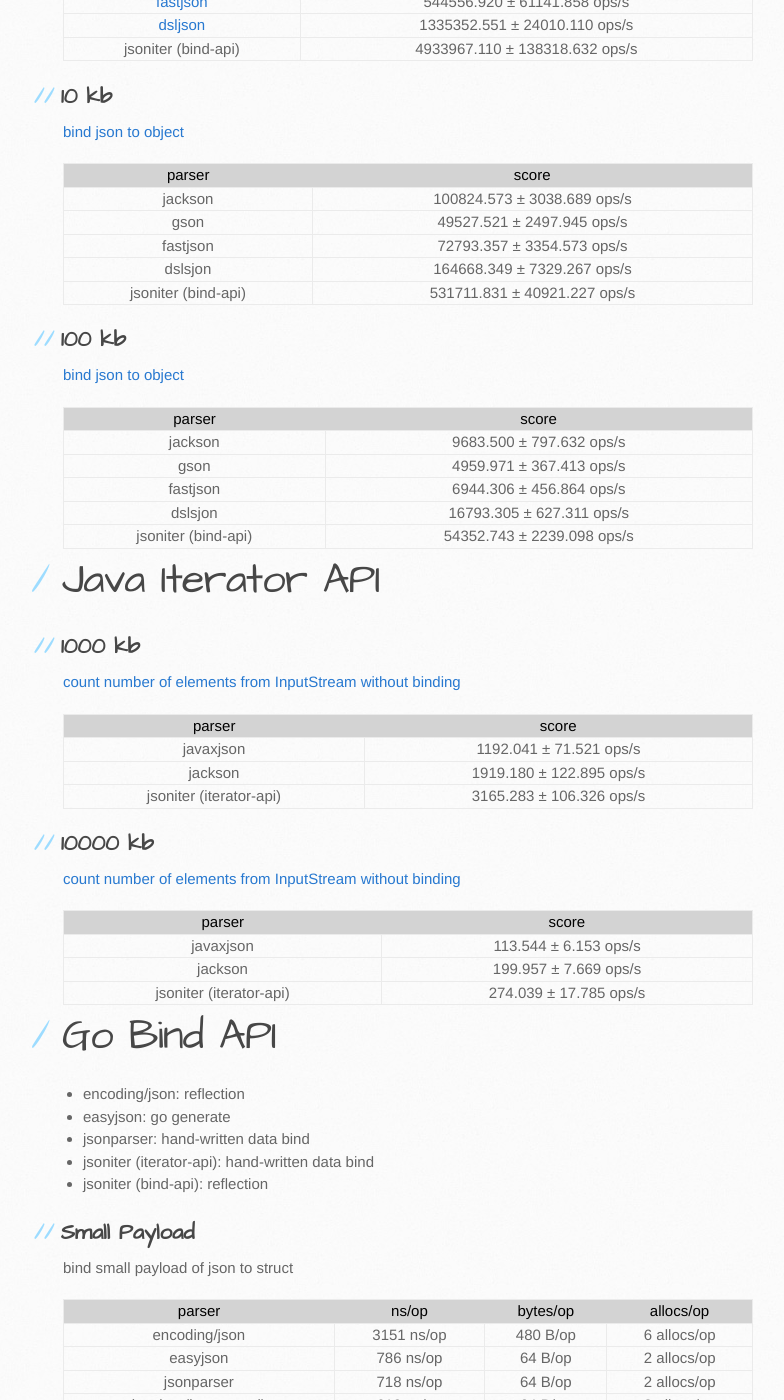
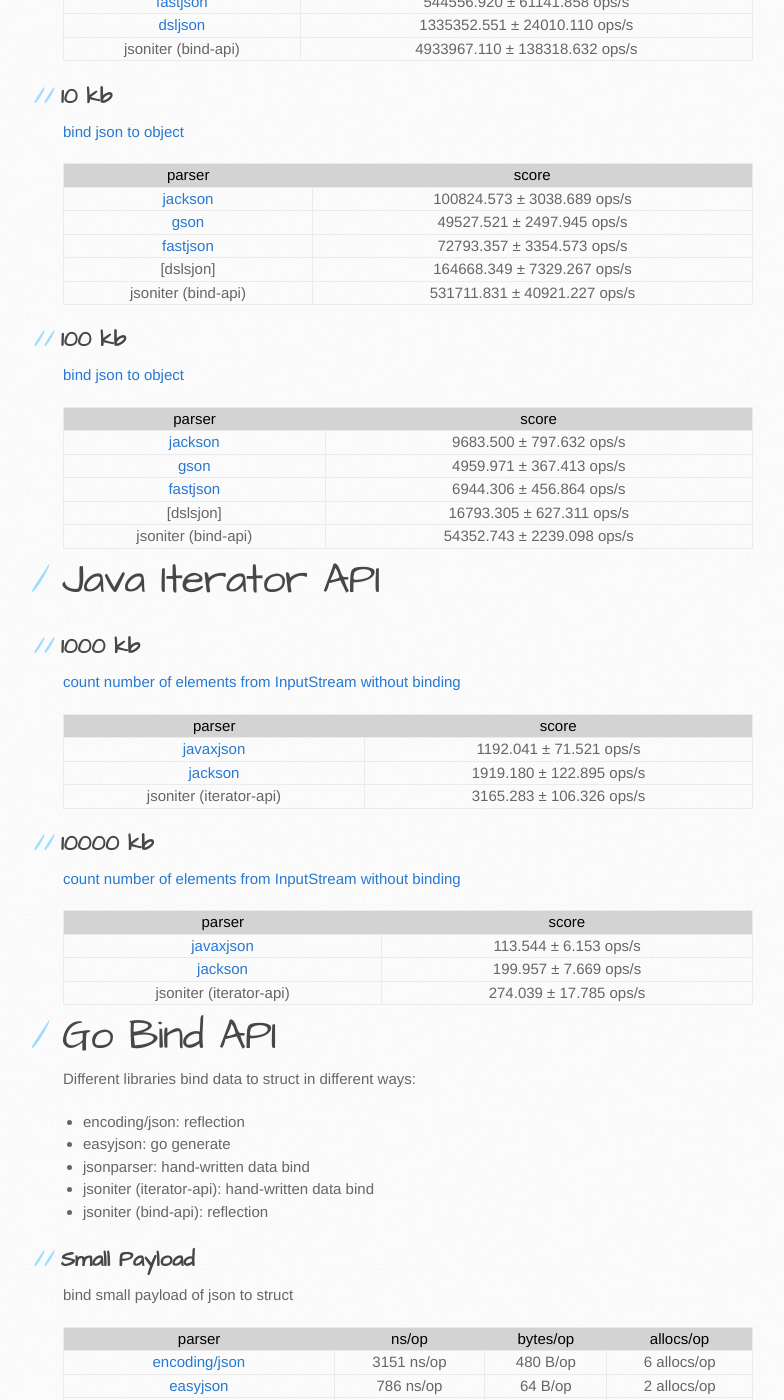
Before and after one commit to json-iterator/json-iterator.github.io, a Jekyll site: the page built from benchmark.md, in a window 1280 px wide and 1400 px high, scrolled down 1118 px. Shown: the whole window, without its empty margins (107-891 px from the left). Built offline with Jekyll 4.4.1, drawn with Linux system fonts in a browser that asks for light colours.

Commit message:
Update benchmark.md

```diff
--- a/benchmark.md
+++ b/benchmark.md
@@ -36,10 +36,10 @@
 
 | parser | score |
 | ---    | ---   |
-| jackson  | 100824.573 ± 3038.689  ops/s |
-| gson     | 49527.521 ± 2497.945  ops/s |
-| fastjson | 72793.357 ± 3354.573  ops/s |
-| dslsjon  | 164668.349 ±  7329.267  ops/s |
+| [jackson]  | 100824.573 ± 3038.689  ops/s |
+| [gson]     | 49527.521 ± 2497.945  ops/s |
+| [fastjson] | 72793.357 ± 3354.573  ops/s |
+| [dslsjon]  | 164668.349 ±  7329.267  ops/s |
 | jsoniter (bind-api) | 531711.831 ± 40921.227  ops/s |
 
 ## 100 kb
@@ -48,10 +48,10 @@
 
 | parser | score |
 | ---    | ---   |
-| jackson  | 9683.500 ±  797.632  ops/s |
-| gson     | 4959.971 ±  367.413  ops/s |
-| fastjson | 6944.306 ±  456.864  ops/s |
-| dslsjon  | 16793.305 ±  627.311  ops/s |
+| [jackson]  | 9683.500 ±  797.632  ops/s |
+| [gson]     | 4959.971 ±  367.413  ops/s |
+| [fastjson] | 6944.306 ±  456.864  ops/s |
+| [dslsjon]  | 16793.305 ±  627.311  ops/s |
 | jsoniter (bind-api) | 54352.743 ± 2239.098  ops/s |
 
 # Java Iterator API
@@ -62,8 +62,8 @@
 
 | parser    | score |
 | ---       | ---   |
-| javaxjson | 1192.041 ± 71.521  ops/s  |
-| jackson   | 1919.180 ± 122.895  ops/s |
+| [javaxjson] | 1192.041 ± 71.521  ops/s  |
+| [jackson]   | 1919.180 ± 122.895  ops/s |
 | jsoniter (iterator-api) | 3165.283 ± 106.326  ops/s |
 
 ## 10000 kb
@@ -72,11 +72,13 @@
 
 | parser    | score |
 | ---       | ---   |
-| javaxjson | 113.544 ±  6.153  ops/s |
-| jackson   | 199.957 ±  7.669  ops/s |
+| [javaxjson] | 113.544 ±  6.153  ops/s |
+| [jackson]   | 199.957 ±  7.669  ops/s |
 | jsoniter (iterator-api) | 274.039 ± 17.785  ops/s |
 
 # Go Bind API
+
+Different libraries bind data to struct in different ways:
 
 * encoding/json: reflection
 * easyjson: go generate
@@ -90,9 +92,9 @@
 
 | parser                  | ns/op      | bytes/op | allocs/op   |
 | ---                     | ---        | ---      | ---         |
-| encoding/json           | 3151 ns/op | 480 B/op |	6 allocs/op |
-| easyjson                | 786 ns/op	 | 64 B/op	| 2 allocs/op |
-| jsonparser              | 718 ns/op	 | 64 B/op  | 2 allocs/op |
+| [encoding/json]           | 3151 ns/op | 480 B/op |	6 allocs/op |
+| [easyjson]                | 786 ns/op	 | 64 B/op	| 2 allocs/op |
+| [jsonparser]              | 718 ns/op	 | 64 B/op  | 2 allocs/op |
 | jsoniter (iterator-api) | 619 ns/op  | 64 B/op  | 2 allocs/op |
 | jsoniter (bind-api)     | 844 ns/op  | 256 B/op | 4 allocs/op |
 
@@ -102,9 +104,9 @@
 
 | parser                  | ns/op       | bytes/op | allocs/op    |
 | ---                     | ---         | ---      | ---          |
-| encoding/json           | 30531 ns/op	| 808 B/op | 18 allocs/op |
-| easyjson                | 7731 ns/op  | 248 B/op | 8 allocs/op  |
-| jsonparser              | 6326 ns/op  | 104 B/op | 4 allocs/op  |
+| [encoding/json]           | 30531 ns/op	| 808 B/op | 18 allocs/op |
+| [easyjson]                | 7731 ns/op  | 248 B/op | 8 allocs/op  |
+| [jsonparser]              | 6326 ns/op  | 104 B/op | 4 allocs/op  |
 | jsoniter (iterator-api) | 4966 ns/op	| 104 B/op | 4 allocs/op  |
 | jsoniter (bind-api)     | 5640 ns/op  | 368 B/op | 14 allocs/op |
 
@@ -116,8 +118,8 @@
 
 | parser                  | ns/op          | bytes/op   | allocs/op      |
 | ---                     | ---            | ---        | ---            |
-| encoding/json           | 567880 ns/op	 | 79177 B/op | 4918 allocs/op |
-| jsonparser              | 44660 ns/op	   | 0 B/op	    | 0 allocs/op    |
+| [encoding/json]           | 567880 ns/op	 | 79177 B/op | 4918 allocs/op |
+| [jsonparser]              | 44660 ns/op	   | 0 B/op	    | 0 allocs/op    |
 | jsoniter (iterator-api) | 48737 ns/op    | 0 B/op     | 0 allocs/op    |
 
 ## Large File
```
Also changed, not shown: other parts of benchmark.md (+6 -2 lines).
